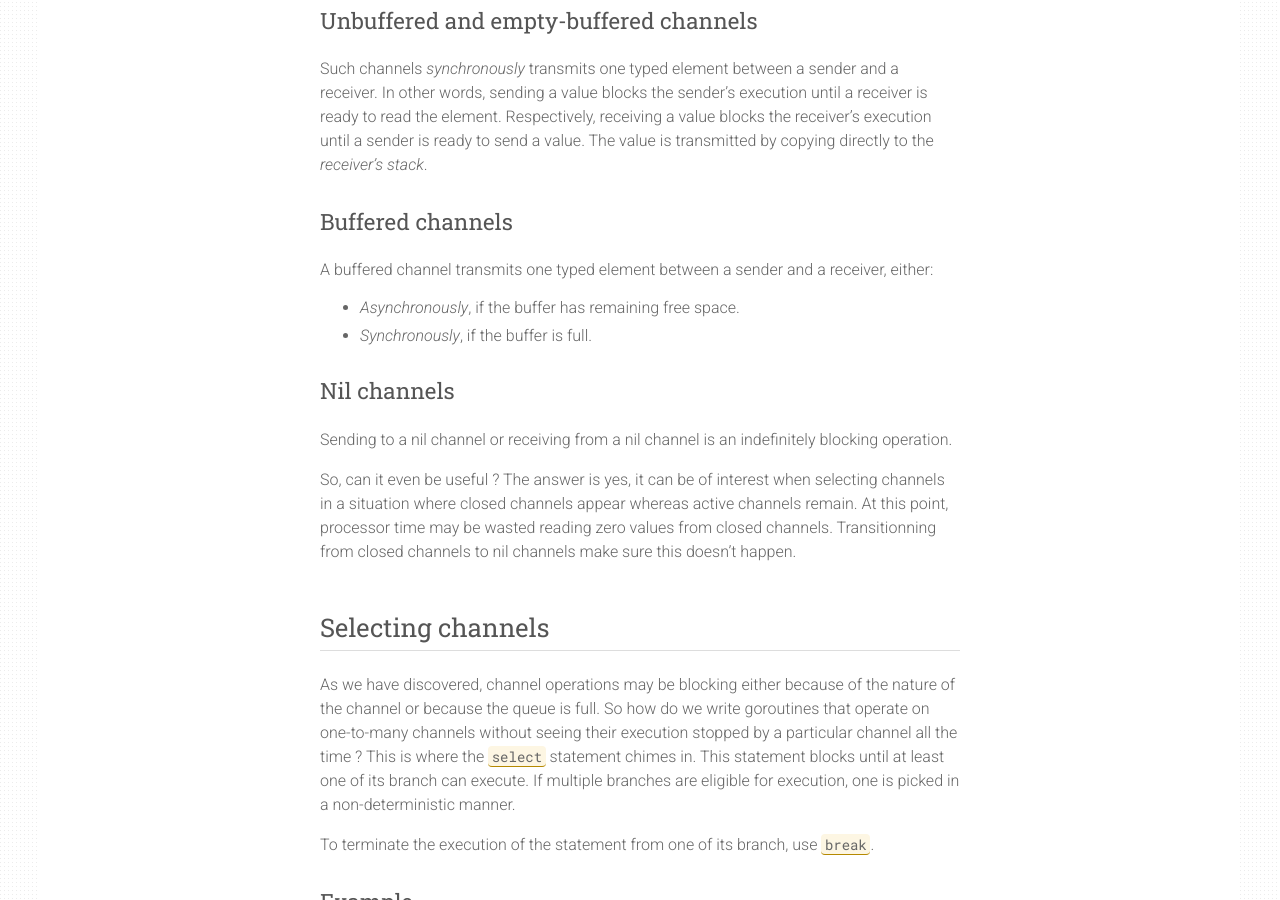
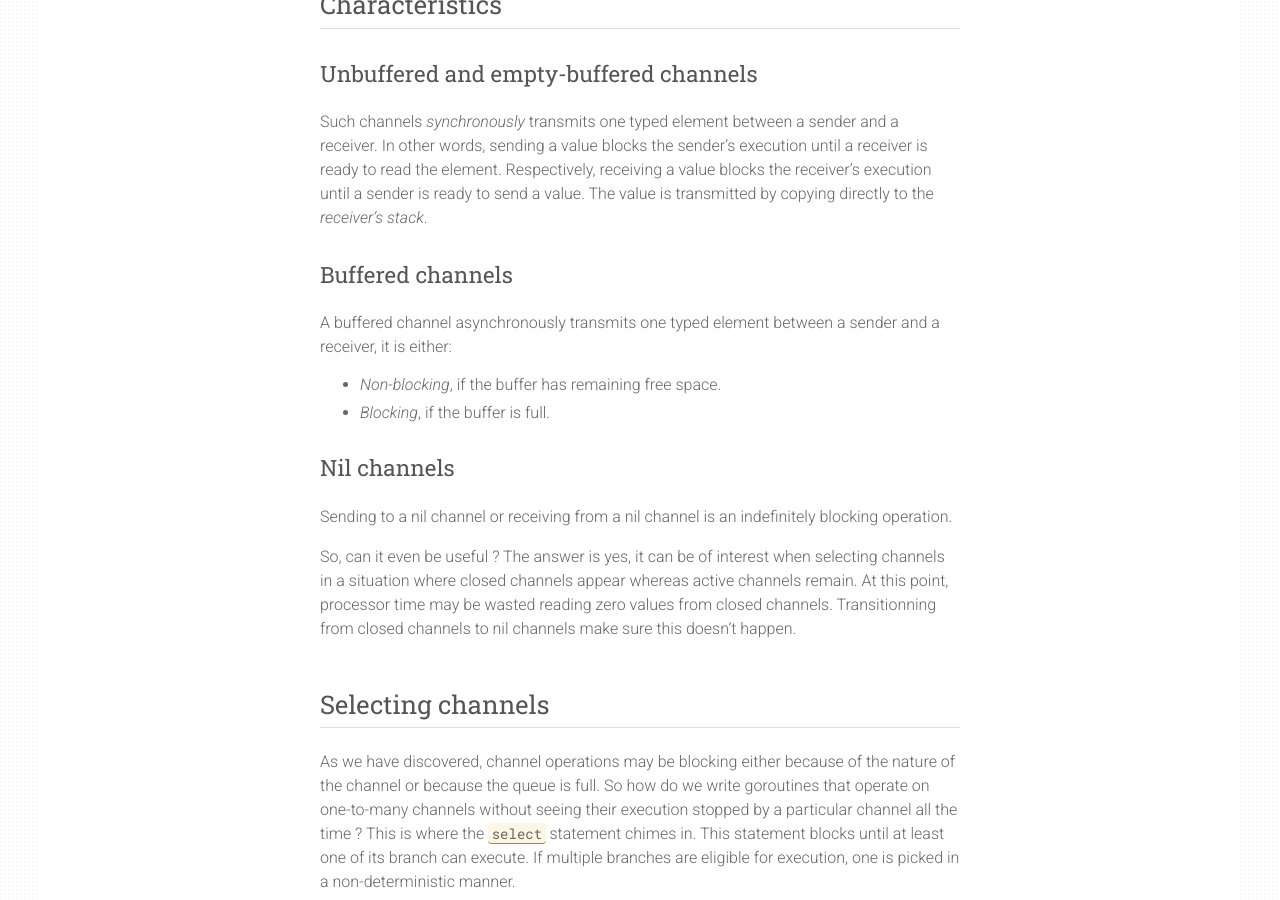
Before and after one commit to xlucas/xlucas.github.io, a Jekyll site: the page built from _posts/2018-07-21-go-basics-channels.markdown, in a window 1280 px wide and 900 px high, scrolled down 3922 px. Built offline with Jekyll 4.4.1, drawn with Linux system fonts in a browser that asks for light colours; comment, search, counter and statistics services are not loaded; some of the changed text lies outside the part shown.

Commit message:
Complete channels post
Signed-off-by: Xavier Lucas <xavier@systemdump.io>

````diff
--- a/_posts/2018-07-21-go-basics-channels.markdown
+++ b/_posts/2018-07-21-go-basics-channels.markdown
@@ -1,5 +1,5 @@
 ---
-title: "Go basics - channels"
+title: 'Go basics - channels'
 teaser: Properties, internals and particularities of Go channels.
 image: /images/logo.png
 comments: true
@@ -8,6 +8,7 @@ tags: [go]
 ---
 
 ## Definition
+
 A channel is a circular queue that conveys values of a certain type either
 synchronously or asynchronously. A channel can receive values from many
 senders and send values to many receivers. Senders and receivers are subsets
@@ -17,19 +18,21 @@ of the program's goroutines.
   <image src="/images/channel_many-to-many.png" alt="many-to-many"/>
 </div>
 
+## Terminology
 
-## Terminology
 Channels can be classified in four categories:
 
-- *"Buffered"*: channels constructed with an inner buffer size greater than
+- _"Buffered"_: channels constructed with an inner buffer size greater than
+
 1.
-- *"Empty-buffered"*: channels constructed with an inner buffer size of 0.
-- *"Nil"*: channels either explicitely (assignment) or implicitely
-(uninitialized variable) set to the `nil` value.
-- *"Unbuffered"*: channels constructed without an inner buffer size.
 
+- _"Empty-buffered"_: channels constructed with an inner buffer size of 0.
+- _"Nil"_: channels either explicitely (assignment) or implicitely
+  (uninitialized variable) set to the `nil` value.
+- _"Unbuffered"_: channels constructed without an inner buffer size.
 
 ## Lifecycle
+
 A channel is initialized by calling `make()`. This invocation takes either
 one or two arguments depending on the kind of channel being created. The
 first argument is mandatory, it indicates the channel's element type, the
@@ -41,12 +44,14 @@ it's the way for senders to inform receivers that the channel will not
 receive values anymore.
 
 ### Declaration
+
 ```go
 // At this point c is a nil channel.
 var c chan int
 ```
 
 ### Initialization
+
 ```go
 // Unbuffered channel
 c = make(chan int)
@@ -59,21 +64,24 @@ c = make(chan int, 0)
 ```
 
 ### Termination
+
 ```go
 close(c)
 ```
 
 ##### Pitfalls:
+
 - An attempt to close a nil channel triggers a panic.
 - An attempt to close a closed channel triggers a panic.
 
+## Channel operator
 
-## Channel operator
 The operator used to interact with a channel is `<-`. It is used to either
 send a value to a channel or receive a value from it, the operation type
 depends on the place of the operator with regard to the channel variable.
 
 ### Receive operation
+
 ```go
 // Attemp to read a value from the channel.
 value := <- c
@@ -129,29 +142,34 @@ func main() {
     c <- 1
 }
 ```
+
 ```
 invalid operation: c <- 1 (send to receive-only type <-chan int)
 ```
 
 ##### Pitfalls:
+
 - An unidirectional channel can't be converted back to a bidirectional channel.
 
+## Characteristics
 
-## Characteristics
 ### Unbuffered and empty-buffered channels
-Such channels *synchronously* transmits one typed element between a sender and
+
+Such channels _synchronously_ transmits one typed element between a sender and
 a receiver. In other words, sending a value blocks the sender's execution until
 a receiver is ready to read the element. Respectively, receiving a value blocks
 the receiver's execution until a sender is ready to send a value. The value is
-transmitted by copying directly to the *receiver's stack*.
+transmitted by copying directly to the _receiver's stack_.
 
 ### Buffered channels
-A buffered channel transmits one typed element between a sender and a receiver,
-either:
-- *Asynchronously*, if the buffer has remaining free space.
-- *Synchronously*, if the buffer is full.
+
+A buffered channel asynchronously transmits one typed element between a sender and a receiver, it is either:
+
+- _Non-blocking_, if the buffer has remaining free space.
+- _Blocking_, if the buffer is full.
 
 ### Nil channels
+
 Sending to a nil channel or receiving from a nil channel is an indefinitely
 blocking operation.
 
@@ -162,6 +180,7 @@ values from closed channels. Transitionning from closed channels to nil
 channels make sure this doesn't happen.
 
 ## Selecting channels
+
 As we have discovered, channel operations may be blocking either because of
 the nature of the channel or because the queue is full. So how do we write
 goroutines that operate on one-to-many channels without seeing their
@@ -195,14 +214,16 @@ func main() {
     b <- 0
 }
 ```
+
 ```
 Received from b: 0
 ```
 
 ##### Pitfalls:
+
 - As it's very common to enclose channel selection within loops, keep in mind
-`break` terminates the execution of the *innermost* `for`, `select` or
-`switch` statement.
+  `break` terminates the execution of the _innermost_ `for`, `select` or
+  `switch` statement.
 
 <br/>
 <br/>
````
Also changed, not shown: other parts of _posts/2018-07-21-go-basics-channels.markdown (+8 -3 lines).
